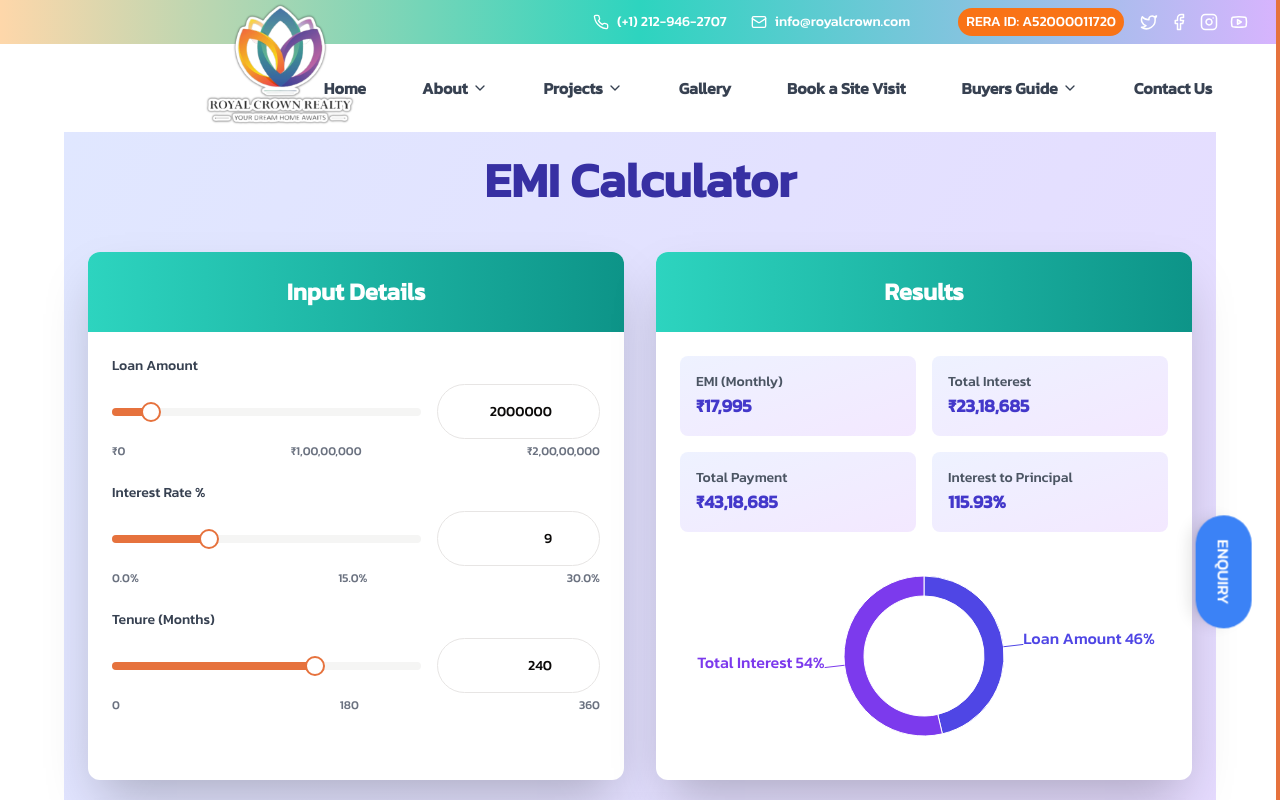
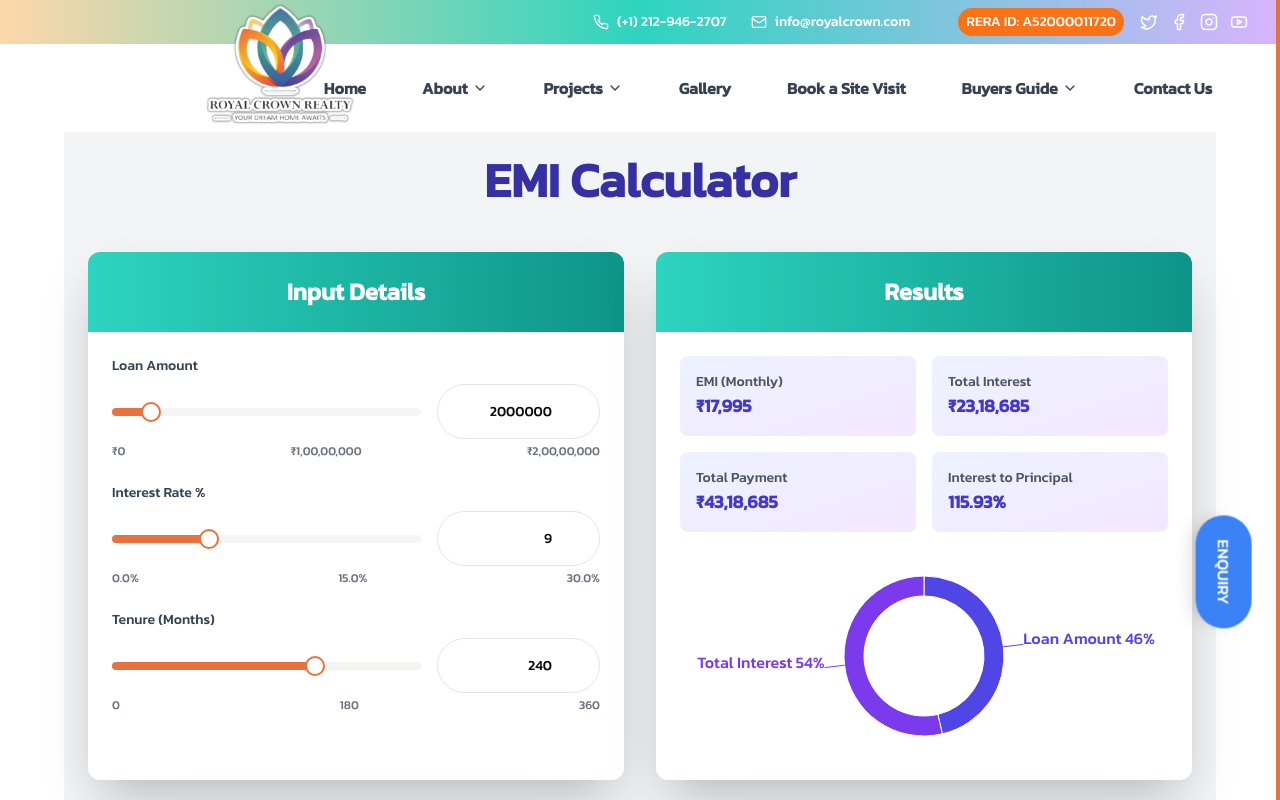
Before and after one commit to royalcrowninfra/royal, a Next.js app: page /buyersGuide/emiCalculator in a window 1280 px wide. Shown: the top 800 px of the page. Built offline with nearby package versions, Linux system fonts and the light colour scheme.

Commit message:
calculator

```diff
--- a/components/Calculator.jsx
+++ b/components/Calculator.jsx
@@ -133,7 +133,7 @@ const Calculator = () => {
       initial={{ opacity: 0 }}
       animate={{ opacity: 1 }}
       transition={{ duration: 0.8 }}
-      className="max-w-6xl mx-auto p-6 space-y-8 bg-gradient-to-br from-indigo-100 to-purple-200 min-h-screen"
+      className="max-w-6xl mx-auto p-6 space-y-8 bg-gradient-to-br from-gray-100 to-gray-100 min-h-screen"
     >
       <motion.h1
         initial={{ y: -50, opacity: 0 }}
```
